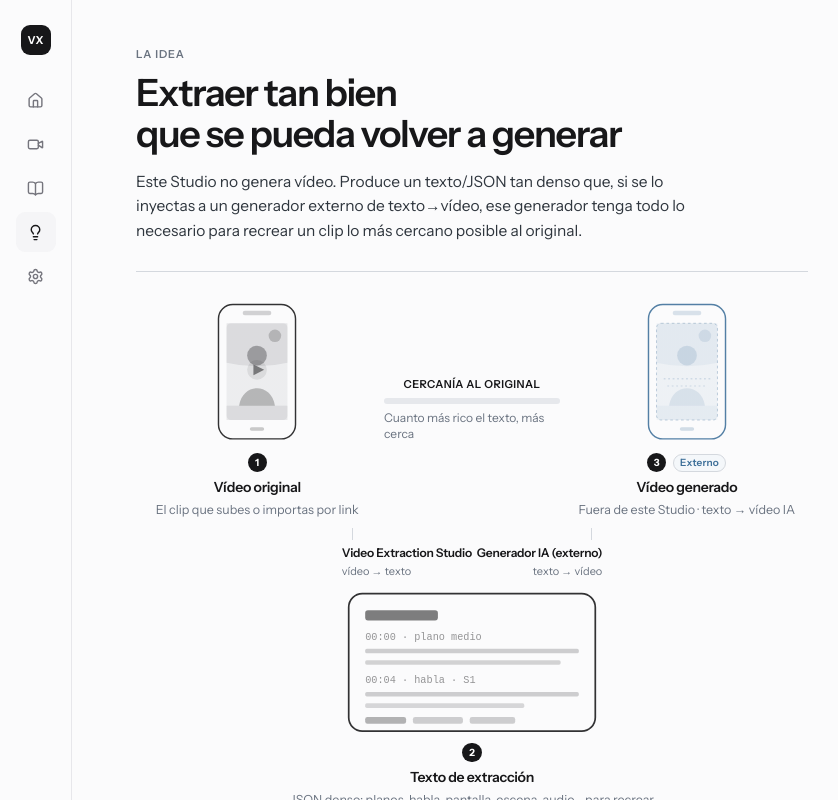
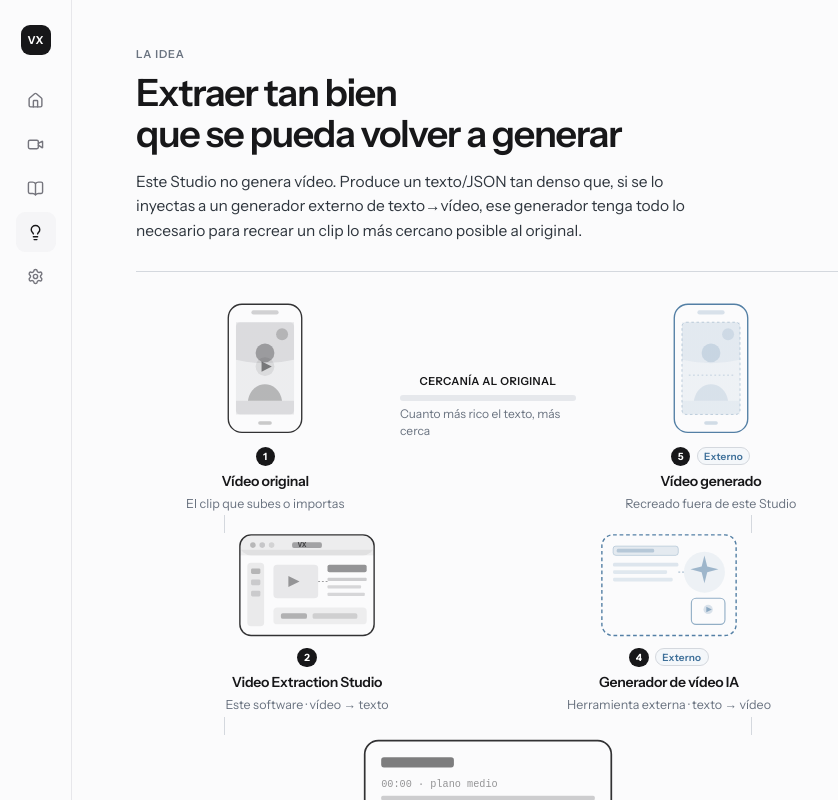
Before and after one commit to FrescoFresco/video-to-json, a Next.js app: page / in a window 1280 px wide. Both pictures are taken after a click on the button 35 px from the left and 232 px from the top of the page. Shown: the top 800 px of the page, without its empty margins (0-838 px from the left). Built offline with nearby package versions, Linux system fonts and the light colour scheme.

Commit message:
Redibuja La idea: Studio a la izquierda, generador a la derecha
Original y generado en horizontal con cercanía; VX Studio y generador
IA como motores; el texto de extracción como puente inferior.

Co-authored-by: franfbb.1997 <franfbb.1997@gmail.com>

```diff
--- a/src/app/globals.css
+++ b/src/app/globals.css
@@ -545,6 +545,22 @@ body {
   width: 112px;
 }
 
+.vx-illu-app,
+.vx-illu-genai {
+  width: 120px;
+  color: var(--vx-loop-ink);
+  flex-shrink: 0;
+}
+
+.vx-illu-app--sm,
+.vx-illu-genai--sm {
+  width: 88px;
+}
+
+.vx-illu-genai {
+  color: var(--vx-loop-accent);
+}
+
 .vx-illu-stroke {
   opacity: 0.88;
 }
@@ -564,7 +580,7 @@ body {
   }
 
   .vx-loop--embedded {
-    max-width: 42rem;
+    max-width: 44rem;
   }
 
   .vx-loop-mob {
@@ -573,90 +589,114 @@ body {
 
   .vx-loop-desk {
     display: grid;
-    gap: 0.55rem;
+    gap: 0;
   }
 
-  .vx-loop-desk-top {
+  .vx-pair {
     display: grid;
-    grid-template-columns: 1fr minmax(8.5rem, 11rem) 1fr;
+    grid-template-columns: 1fr minmax(8rem, 11rem) 1fr;
     gap: 0.35rem;
     align-items: center;
   }
 
-  .vx-loop-desk .vx-loop-node {
+  .vx-pair .vx-loop-node {
     justify-items: center;
     text-align: center;
   }
 
-  .vx-loop-desk .vx-loop-node figcaption {
+  .vx-pair .vx-loop-node figcaption {
     justify-items: center;
   }
 
-  .vx-loop-desk .vx-loop-step-row {
+  .vx-pair .vx-loop-step-row {
     justify-content: center;
+  }
+
+  .vx-pair-down {
+    display: grid;
+    grid-template-columns: 1fr 1fr;
+    height: 1.1rem;
+    margin: 0.15rem 0 0;
+  }
+
+  .vx-pair-down-line {
+    width: 1px;
+    height: 100%;
+    margin-left: 25%;
+    background: var(--vx-loop-line);
+  }
+
+  .vx-pair-down-line--right {
+    margin-left: auto;
+    margin-right: 25%;
+  }
+
+  .vx-engines {
+    display: grid;
+    grid-template-columns: 1fr 1fr;
+    gap: 1.25rem;
+    align-items: start;
+  }
+
+  .vx-engines .vx-loop-node {
+    justify-items: center;
+    text-align: center;
+  }
+
+  .vx-engines .vx-loop-node figcaption {
+    justify-items: center;
+    max-width: 15rem;
+  }
+
+  .vx-engines .vx-loop-step-row {
+    justify-content: center;
+  }
+
+  .vx-engines-join {
+    display: grid;
+    grid-template-columns: 1fr 1fr;
+    height: 1.1rem;
+    margin: 0.2rem 0 0.15rem;
+  }
+
+  .vx-engines-join-line {
+    width: 1px;
+    height: 100%;
+    margin-left: 25%;
+    background: var(--vx-loop-line);
+  }
+
+  .vx-engines-join-line--right {
+    margin-left: auto;
+    margin-right: 25%;
   }
 
   .vx-loop-node--text {
     justify-self: center;
     width: min(100%, 26rem);
-    margin-top: 0.25rem;
+    margin-top: 0.15rem;
   }
 
   .vx-loop-node--text figcaption {
     max-width: 24rem;
+    justify-items: center;
   }
 
-  .vx-loop-desk-rails {
-    display: grid;
-    grid-template-columns: 1fr 1fr;
-    max-width: 32rem;
-    margin: 0 auto;
-    padding-inline: 0.75rem;
-  }
-
-  .vx-loop-desk-rail {
-    display: grid;
-    gap: 0.12rem;
-    position: relative;
-    padding-top: 1rem;
-  }
-
-  .vx-loop-desk-rail::before {
-    content: "";
-    position: absolute;
-    top: 0;
-    width: 1px;
-    height: 0.75rem;
-    background: var(--vx-loop-line);
-  }
-
-  .vx-loop-desk-rail--left {
-    justify-items: start;
-    text-align: left;
-    padding-left: 0.35rem;
-  }
-
-  .vx-loop-desk-rail--left::before {
-    left: 1rem;
-  }
-
-  .vx-loop-desk-rail--right {
-    justify-items: end;
-    text-align: right;
-    padding-right: 0.35rem;
-  }
-
-  .vx-loop-desk-rail--right::before {
-    right: 1rem;
-    left: auto;
+  .vx-loop-node--text .vx-loop-step-row {
+    justify-content: center;
   }
 
   .vx-illu-phone {
-    width: 86px;
+    width: 82px;
   }
 
   .vx-illu-dossier {
     width: 250px;
+  }
+
+  .vx-illu-app,
+  .vx-illu-genai {
+    width: 138px;
   }
 }
 
--- a/src/components/studio/recreation-diagram.tsx
+++ b/src/components/studio/recreation-diagram.tsx
@@ -30,20 +30,28 @@ export function IdeaView() {
       </section>
 
       <section className="vx-idea-block">
-        <h2 className="vx-idea-h2">Los tres bloques</h2>
+        <h2 className="vx-idea-h2">El recorrido</h2>
         <ol className="vx-idea-steps">
           <li>
             <strong>Vídeo original</strong>
             El clip real (archivo o link).
           </li>
           <li>
-            <strong>Texto de extracción</strong>
-            Lo único que produce este Studio: el dossier completo y denso.
+            <strong>Video Extraction Studio</strong>
+            Este software: convierte el vídeo en un texto de extracción denso.
           </li>
           <li>
-            <strong>Vídeo generado (fuera de aquí)</strong>
-            Lo que haría otra herramienta de IA a partir de ese texto. Cuanto más rico el 2,
-            más cerca puede quedar el 3 del 1.
+            <strong>Texto de extracción</strong>
+            El dossier JSON. Es lo único que produce el Studio.
+          </li>
+          <li>
+            <strong>Generador de vídeo IA (externo)</strong>
+            Otra herramienta: lee ese texto y puede regenerar un vídeo.
+          </li>
+          <li>
+            <strong>Vídeo generado</strong>
+            El resultado fuera de aquí. Cuanto más rico el texto, más cerca puede quedar del
+            original.
           </li>
         </ol>
       </section>
@@ -61,9 +69,9 @@ export function IdeaView() {
       <section className="vx-idea-block vx-idea-block--last">
         <h2 className="vx-idea-h2">La cercanía al original</h2>
         <p className="vx-idea-p">
-          En el diagrama, entre el vídeo 1 y el 3, ilustramos el objetivo: máximo parecido.
-          No es una nota automática; es la promesa del producto. El trabajo de este software
-          es hacer el texto del medio tan rico que esa cercanía sea posible.
+          Arriba, el original y el generado se miran de frente. La barra del medio no es una
+          nota automática: es el objetivo. El trabajo de este software es hacer el texto del
+          centro tan rico que esa cercanía sea posible.
         </p>
       </section>
     </div>
@@ -71,76 +79,109 @@ export function IdeaView() {
 }
 
 /**
- * Diagrama:
- * - Desktop: triángulo invertido (1 — cercanía — 3 / 2 abajo)
- * - Móvil: flujo vertical 1 → Studio → 2 → Generador externo → 3 → cercanía
+ * Desktop:
+ *   [Original] —— cercanía —— [Generado]
+ *       │                          ▲
+ *   [VX Studio]              [Generador IA]
+ *       │                          │
+ *       └──── [Texto extracción] ──┘
+ *
+ * Móvil: flujo vertical con cercanía al final.
  */
 export function RecreationDiagram() {
   return (
     <section aria-label="De vídeo a texto a vídeo generado" className="vx-loop vx-loop--embedded">
-      {/* —— Desktop: triángulo —— */}
-      <div className="vx-loop-desk" aria-hidden="false">
-        <div className="vx-loop-desk-top">
+      {/* —— Desktop —— */}
+      <div className="vx-loop-desk">
+        <div className="vx-pair">
           <Node
             step="1"
             title="Vídeo original"
-            copy="El clip que subes o importas por link"
+            copy="El clip que subes o importas"
             illu={<VideoFrameIllustration variant="origin" />}
           />
           <FidelityBridge />
           <Node
-            step="3"
+            step="5"
             title="Vídeo generado"
-            copy="Fuera de este Studio · texto → vídeo IA"
+            copy="Recreado fuera de este Studio"
             badge="Externo"
             illu={<VideoFrameIllustration variant="generated" />}
           />
         </div>
 
-        <div className="vx-loop-desk-rails" aria-hidden="true">
-          <div className="vx-loop-desk-rail vx-loop-desk-rail--left">
-            <span className="vx-loop-rail-tag">Video Extraction Studio</span>
-            <span className="vx-loop-rail-sub">vídeo → texto</span>
-          </div>
-          <div className="vx-loop-desk-rail vx-loop-desk-rail--right">
-            <span className="vx-loop-rail-tag">Generador IA (externo)</span>
-            <span className="vx-loop-rail-sub">texto → vídeo</span>
-          </div>
+        <div className="vx-pair-down" aria-hidden="true">
+          <span className="vx-pair-down-line" />
+          <span className="vx-pair-down-line vx-pair-down-line--right" />
+        </div>
+
+        <div className="vx-engines">
+          <Node
+            step="2"
+            title="Video Extraction Studio"
+            copy="Este software · vídeo → texto"
+            illu={<StudioAppIllustration />}
+          />
+          <Node
+            step="4"
+            title="Generador de vídeo IA"
+            copy="Herramienta externa · texto → vídeo"
+            badge="Externo"
+            illu={<AiGeneratorIllustration />}
+          />
+        </div>
+
+        <div className="vx-engines-join" aria-hidden="true">
+          <span className="vx-engines-join-line" />
+          <span className="vx-engines-join-line vx-engines-join-line--right" />
         </div>
 
         <Node
-          step="2"
+          step="3"
           title="Texto de extracción"
-          copy="JSON denso: planos, habla, pantalla, escena, audio… para recrear"
+          copy="JSON denso: planos, habla, pantalla, escena, audio… el puente"
           className="vx-loop-node--text"
           illu={<TextDossierIllustration />}
         />
       </div>
 
-      {/* —— Móvil: flujo vertical —— */}
+      {/* —— Móvil —— */}
       <div className="vx-loop-mob">
         <Node
           step="1"
           title="Vídeo original"
-          copy="El clip que subes o importas por link"
+          copy="El clip que subes o importas"
           layout="row"
           illu={<VideoFrameIllustration variant="origin" size="sm" />}
         />
-
-        <FlowArrow label="Video Extraction Studio" sub="vídeo → texto" />
-
+        <FlowArrow label="entra en" />
         <Node
           step="2"
+          title="Video Extraction Studio"
+          copy="Este software · vídeo → texto"
+          layout="row"
+          illu={<StudioAppIllustration size="sm" />}
+        />
+        <FlowArrow label="produce" />
+        <Node
+          step="3"
           title="Texto de extracción"
-          copy="JSON denso pensado para recrear el clip"
+          copy="JSON denso para recrear el clip"
           layout="row"
           illu={<TextDossierIllustration size="sm" />}
         />
-
-        <FlowArrow label="Generador IA (externo)" sub="texto → vídeo · fuera de este Studio" />
-
+        <FlowArrow label="si se inyecta en" sub="fuera de este Studio" />
         <Node
-          step="3"
+          step="4"
+          title="Generador de vídeo IA"
+          copy="Herramienta externa · texto → vídeo"
+          badge="Externo"
+          layout="row"
+          illu={<AiGeneratorIllustration size="sm" />}
+        />
+        <FlowArrow label="puede dar" />
+        <Node
+          step="5"
           title="Vídeo generado"
           copy="Recreado a partir del texto"
           badge="Externo"
@@ -156,7 +197,7 @@ export function RecreationDiagram() {
             <VideoFrameIllustration variant="generated" size="xs" />
           </div>
           <p className="vx-loop-fidelity-hint">
-            Cuanto más rico el texto (2), más cerca puede quedar el 3 del 1
+            Cuanto más rico el texto (3), más cerca puede quedar el 5 del 1
           </p>
         </div>
       </div>
@@ -198,13 +239,13 @@ function Node({
   );
 }
 
-function FlowArrow({ label, sub }: { label: string; sub: string }) {
+function FlowArrow({ label, sub }: { label: string; sub?: string }) {
   return (
     <div className="vx-flow-arrow" aria-hidden="true">
       <div className="vx-flow-arrow-line" />
       <div className="vx-flow-arrow-text">
         <span className="vx-loop-rail-tag">{label}</span>
-        <span className="vx-loop-rail-sub">{sub}</span>
+        {sub ? <span className="vx-loop-rail-sub">{sub}</span> : null}
       </div>
       <div className="vx-flow-arrow-line" />
     </div>
@@ -256,23 +297,18 @@ function VideoFrameIllustration({
         />
         <rect x="32" y="12" width="32" height="5" rx="2.5" fill="currentColor" opacity="0.18" />
         <rect x="14" y="26" width="68" height="108" rx="5" fill={`url(#screen-${uid})`} />
-
-        {/* cielo / fondo */}
         <path
           d="M14 26 H82 V70 Q48 78 14 70 Z"
           fill="currentColor"
           opacity={isGen ? 0.06 : 0.08}
         />
-        {/* sol / luz */}
         <circle cx="68" cy="40" r="7" fill="currentColor" opacity={isGen ? 0.12 : 0.2} />
-        {/* figura */}
         <circle cx="48" cy="62" r="11" fill="currentColor" opacity={isGen ? 0.16 : 0.32} />
         <path
           d="M28 118 C32 92 64 92 68 118 Z"
           fill="currentColor"
           opacity={isGen ? 0.12 : 0.26}
         />
-        {/* suelo */}
         <rect
           x="14"
           y="118"
@@ -281,10 +317,8 @@ function VideoFrameIllustration({
           fill="currentColor"
           opacity={isGen ? 0.05 : 0.08}
         />
-
         {isGen ? (
           <>
-            {/* trazo “reconstruido” */}
             <rect
               x="14"
               y="26"
@@ -303,13 +337,6 @@ function VideoFrameIllustration({
               strokeDasharray="2 3"
               opacity="0.3"
             />
-            <path
-              d="M26 96 H70"
-              stroke="currentColor"
-              strokeWidth="1"
-              strokeDasharray="2 3"
-              opacity="0.22"
-            />
           </>
         ) : (
           <g opacity="0.7">
@@ -317,7 +344,6 @@ function VideoFrameIllustration({
             <polygon points="44,72 56,78 44,84" fill="currentColor" opacity="0.75" />
           </g>
         )}
-
         <rect x="40" y="142" width="16" height="4" rx="2" fill="currentColor" opacity="0.22" />
         <defs>
           <linearGradient id={`screen-${uid}`} x1="14" y1="26" x2="82" y2="134">
@@ -325,6 +351,119 @@ function VideoFrameIllustration({
             <stop offset="1" stopColor={isGen ? "#3d6f99" : "#2a3340"} stopOpacity="0.2" />
           </linearGradient>
         </defs>
+      </svg>
+    </div>
+  );
+}
+
+/** Ilustración del propio Studio (ventana VX). */
+function StudioAppIllustration({ size = "md" }: { size?: "sm" | "md" }) {
+  return (
+    <div className={`vx-illu-app vx-illu-app--${size}`} aria-hidden="true">
+      <svg viewBox="0 0 148 112" fill="none" xmlns="http://www.w3.org/2000/svg">
+        <rect
+          x="2"
+          y="2"
+          width="144"
+          height="108"
+          rx="12"
+          stroke="currentColor"
+          strokeWidth="1.5"
+          className="vx-illu-stroke"
+        />
+        <rect x="2" y="2" width="144" height="22" rx="12" fill="currentColor" opacity="0.06" />
+        <rect x="2" y="18" width="144" height="6" fill="currentColor" opacity="0.06" />
+        <circle cx="16" cy="13" r="3" fill="currentColor" opacity="0.25" />
+        <circle cx="26" cy="13" r="3" fill="currentColor" opacity="0.18" />
+        <circle cx="36" cy="13" r="3" fill="currentColor" opacity="0.12" />
+        <rect x="58" y="10" width="32" height="6" rx="2" fill="currentColor" opacity="0.35" />
+        <text
+          x="64"
+          y="15"
+          fill="currentColor"
+          opacity="0.7"
+          fontSize="7"
+          fontFamily="ui-sans-serif, system-ui, sans-serif"
+          fontWeight="700"
+        >
+          VX
+        </text>
+        {/* sidebar */}
+        <rect x="10" y="32" width="18" height="68" rx="4" fill="currentColor" opacity="0.07" />
+        <rect x="14" y="38" width="10" height="6" rx="1.5" fill="currentColor" opacity="0.25" />
+        <rect x="14" y="50" width="10" height="6" rx="1.5" fill="currentColor" opacity="0.15" />
+        <rect x="14" y="62" width="10" height="6" rx="1.5" fill="currentColor" opacity="0.15" />
+        {/* content → text lines emerging */}
+        <rect x="38" y="34" width="48" height="36" rx="4" fill="currentColor" opacity="0.08" />
+        <polygon points="54,46 66,52 54,58" fill="currentColor" opacity="0.4" />
+        <rect x="96" y="34" width="42" height="8" rx="2" fill="currentColor" opacity="0.45" />
+        <rect x="96" y="48" width="42" height="3.5" rx="1" fill="currentColor" opacity="0.2" />
+        <rect x="96" y="56" width="36" height="3.5" rx="1" fill="currentColor" opacity="0.16" />
+        <rect x="96" y="64" width="40" height="3.5" rx="1" fill="currentColor" opacity="0.16" />
+        <path
+          d="M86 52 H96"
+          stroke="currentColor"
+          strokeWidth="1.2"
+          strokeDasharray="2 2"
+          opacity="0.4"
+        />
+        <rect x="38" y="80" width="100" height="18" rx="4" fill="currentColor" opacity="0.06" />
+        <rect x="46" y="86" width="28" height="6" rx="2" fill="currentColor" opacity="0.28" />
+        <rect x="80" y="86" width="48" height="6" rx="2" fill="currentColor" opacity="0.14" />
+      </svg>
+    </div>
+  );
+}
+
+/** Ilustración de un generador IA externo. */
+function AiGeneratorIllustration({ size = "md" }: { size?: "sm" | "md" }) {
+  return (
+    <div className={`vx-illu-genai vx-illu-genai--${size}`} aria-hidden="true">
+      <svg viewBox="0 0 148 112" fill="none" xmlns="http://www.w3.org/2000/svg">
+        <rect
+          x="2"
+          y="2"
+          width="144"
+          height="108"
+          rx="12"
+          stroke="currentColor"
+          strokeWidth="1.5"
+          strokeDasharray="4 3"
+          className="vx-illu-stroke"
+        />
+        <rect x="14" y="14" width="70" height="10" rx="3" fill="currentColor" opacity="0.12" />
+        <rect x="14" y="14" width="70" height="10" rx="3" stroke="currentColor" strokeWidth="1" opacity="0.25" />
+        <rect x="18" y="17" width="40" height="4" rx="1.5" fill="currentColor" opacity="0.28" />
+        <rect x="14" y="32" width="70" height="4" rx="1.5" fill="currentColor" opacity="0.16" />
+        <rect x="14" y="40" width="58" height="4" rx="1.5" fill="currentColor" opacity="0.14" />
+        <rect x="14" y="48" width="64" height="4" rx="1.5" fill="currentColor" opacity="0.14" />
+        {/* spark / generate */}
+        <circle cx="112" cy="42" r="22" fill="currentColor" opacity="0.07" />
+        <path
+          d="M112 24 L115 36 L127 39 L115 42 L112 54 L109 42 L97 39 L109 36 Z"
+          fill="currentColor"
+          opacity="0.45"
+        />
+        <path
+          d="M84 42 H90"
+          stroke="currentColor"
+          strokeWidth="1.2"
+          strokeDasharray="2 2"
+          opacity="0.4"
+        />
+        {/* output phone thumbnail */}
+        <rect
+          x="98"
+          y="70"
+          width="36"
+          height="28"
+          rx="5"
+          stroke="currentColor"
+          strokeWidth="1.2"
+          opacity="0.55"
+        />
+        <circle cx="116" cy="82" r="5" fill="currentColor" opacity="0.18" />
+        <polygon points="114,79 120,82 114,85" fill="currentColor" opacity="0.5" />
       </svg>
     </div>
   );
@@ -345,12 +484,26 @@ function TextDossierIllustration({ size = "md" }: { size?: "sm" | "md" }) {
           className="vx-illu-stroke"
         />
         <rect x="16" y="16" width="64" height="9" rx="2.5" fill="currentColor" opacity="0.55" />
-        <text x="16" y="42" fill="currentColor" opacity="0.45" fontSize="9" fontFamily="ui-monospace, monospace">
+        <text
+          x="16"
+          y="42"
+          fill="currentColor"
+          opacity="0.45"
+          fontSize="9"
+          fontFamily="ui-monospace, monospace"
+        >
           00:00 · plano medio
         </text>
         <rect x="16" y="50" width="188" height="4" rx="1.5" fill="currentColor" opacity="0.2" />
         <rect x="16" y="60" width="172" height="4" rx="1.5" fill="currentColor" opacity="0.18" />
-        <text x="16" y="80" fill="currentColor" opacity="0.45" fontSize="9" fontFamily="ui-monospace, monospace">
+        <text
+          x="16"
+          y="80"
+          fill="currentColor"
+          opacity="0.45"
+          fontSize="9"
+          fontFamily="ui-monospace, monospace"
+        >
           00:04 · habla · S1
         </text>
         <rect x="16" y="88" width="188" height="4" rx="1.5" fill="currentColor" opacity="0.2" />
```
